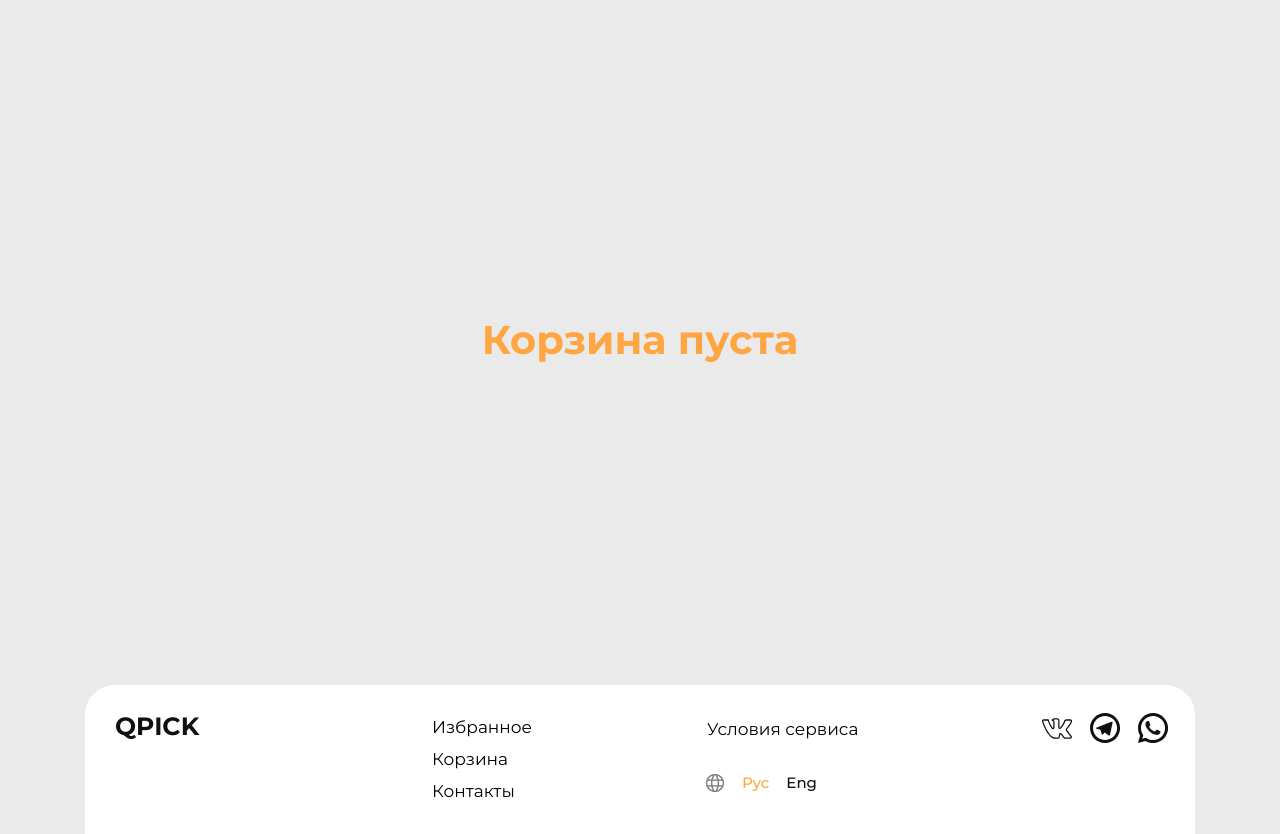
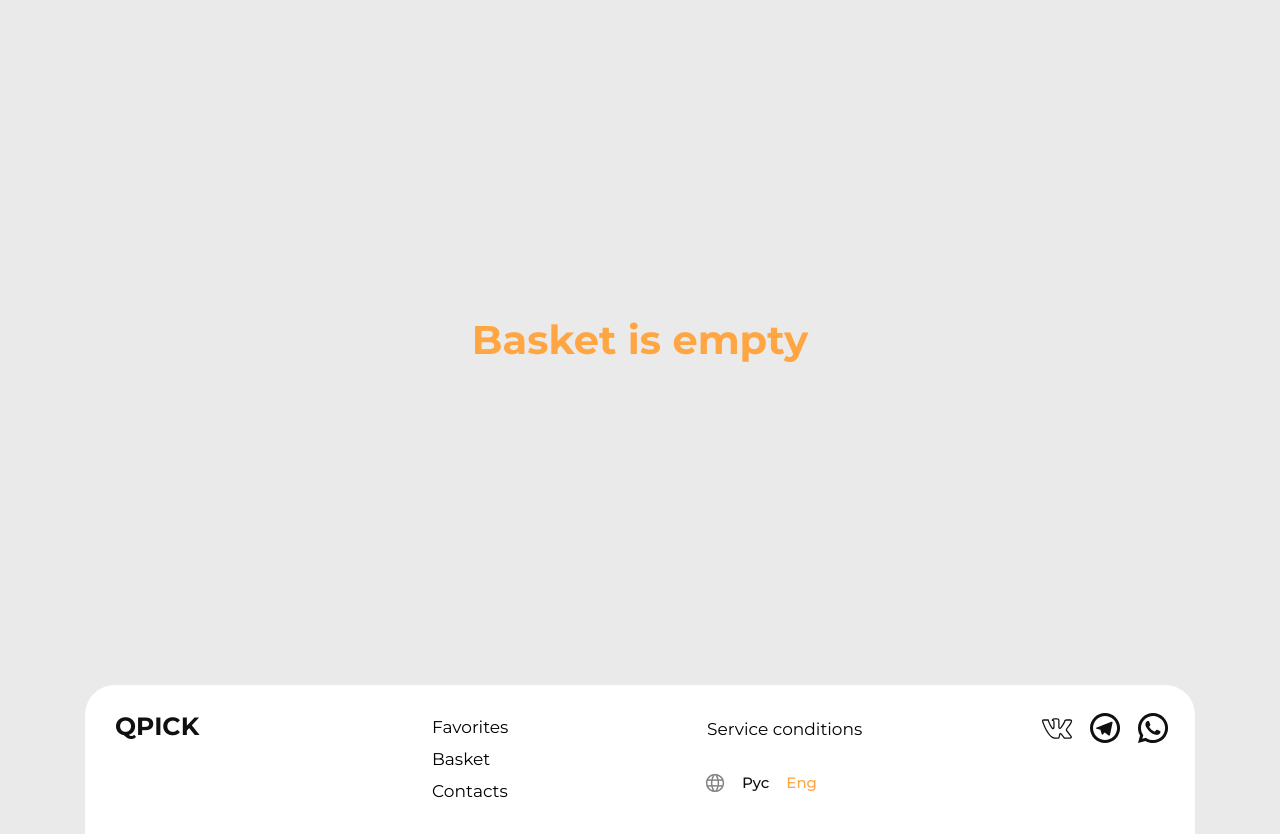
Before and after one commit to Gri12388/qpick, a plain HTML site: page qpick/cart.html in a window 1280 px wide. Shown: the part 66-900 px from the top of the page. Drawn offline with Linux system fonts and the light colour scheme.

Commit message:
feat: make language switcher

```diff
--- a/qpick/assets/js/cart.js
+++ b/qpick/assets/js/cart.js
@@ -186,7 +186,9 @@ function makeOder() {
   data.showGoodsAmount(cart);
 
   display.classList.add('cart-empty');
-  display.textContent = 'Заказ оформлен';
+  display.dataset.translate = '10';
+  display.textContent = data.translation[+display.dataset.translate][+localStorage.getItem('lang12388')];
+
 }
 
 
@@ -202,22 +204,25 @@ function makeOder() {
 function init() {
   if (!sessionStorage.getItem('basket')) sessionStorage.setItem('basket', JSON.stringify([]));
 
+  if (!localStorage.getItem('lang12388')) localStorage.setItem('lang12388', '1');
+
   if (JSON.parse(sessionStorage.getItem('basket')).length === 0) {
     display.classList.add('cart-empty');
-    display.textContent = 'Корзина пуста';
+    display.dataset.translate = '9'
+    display.textContent = data.translation[+display.dataset.translate][+localStorage.getItem('lang12388')];
   }
   else {
     if (display.classList.contains('cart-empty')) display.classList.remove('cart-empty');
     display.innerHTML = `<div class="cart__goods">
-    <h3 class="cart__basket">Корзина</h3>
+    <h3 class="cart__basket" data-translate="4">Корзина</h3>
     </div>
     <div class="cart__result">
     <div class="cart__total">
       <div class="cart__bill">
-        <p class="cart__res">ИТОГО</p>
+        <p class="cart__res" data-translate="7">ИТОГО</p>
         <p class="cart__sum"></p>
       </div>
-      <button class="cart__button hover">Перейти к оформлению</button>
+      <button class="cart__button hover" data-translate="8">Перейти к оформлению</button>
     </div>
     </div>`;
 
@@ -236,6 +241,10 @@ function init() {
 
   data.showGoodsAmount(cart);
 
+  data.translateText(document.getElementsByTagName('body'));
+
+  document.querySelectorAll('.footer__lang').forEach(item=>item.addEventListener('click', data.switchLanguage));
+
 };
 
 
--- a/qpick/assets/js/data.js
+++ b/qpick/assets/js/data.js
@@ -50,7 +50,19 @@ export const goods = [
     discount: null,
   }
 ]; // Database of goods / База данных товаров
-
+export const translation = [
+  ['Наушники', 'Headphones'],                       //0
+  ['Беспроводные наушники', 'Wireless headphones'], //1
+  ['Купить', 'Buy'],                                //2
+  ['Избранное', 'Favorites'],                       //3
+  ['Корзина', 'Basket'],                            //4
+  ['Контакты', 'Contacts'],                         //5
+  ['Условия сервиса', 'Service conditions'],        //6
+  ['ИТОГО', 'IN TOTAL'],                            //7
+  ['Перейти к оформлению', 'Make order'],           //8
+  ['Корзина пуста', 'Basket is empty'],             //9
+  ['Заказ оформлен', 'Order has been made']         //10
+]
 
 
 //---------------------------- Functions ----------------------------
@@ -69,3 +81,32 @@ export function showGoodsAmount(where) {
     where.textContent = basket.reduce((sum, item)=>sum+item.count, 0);
   }
 }
+
+
+
+//--------------------------------------------------------------------
+// The function switches language at footer and translates page's text
+// Функция переключает язык в footer и переводит текст страницы
+export function switchLanguage(e) {
+  if (e.currentTarget.id === 'rus') localStorage.setItem('lang12388', '0');
+  else if (e.currentTarget.id === 'eng') localStorage.setItem('lang12388', '1');
+  translateText();
+}
+
+
+
+//--------------------------------------------------------------------
+// The function translates text of pages to appropriate language
+// Функция переводит текст сраниц на соответствующий язык
+export function translateText() {
+  document.querySelectorAll('[data-translate]').forEach(item=> {
+    item.textContent = translation[+item.dataset.translate][+localStorage.getItem('lang12388')];
+  });
+  document.querySelectorAll('.footer__lang').forEach(item=>{
+    if (item.classList.contains('footer__lang-chosen')) item.classList.remove('footer__lang-chosen');
+  })
+  switch (localStorage.getItem('lang12388')) {
+    case '0': document.getElementById('rus').classList.add('footer__lang-chosen'); break;
+    case '1': document.getElementById('eng').classList.add('footer__lang-chosen'); break;
+  }
+}
--- a/qpick/cart.html
+++ b/qpick/cart.html
@@ -51,20 +51,20 @@
         </div>
         <div class="footer__subcontainer-pages">
           <div class="footer__list-pages">
-            <a href="#" class="footer__line hover">Избранное</a>
-            <a href="#" class="footer__line hover">Корзина</a>
-            <a href="#" class="footer__line hover">Контакты</a>
+            <a href="#" class="footer__line hover" data-translate="3">Избранное</a>
+            <a href="#" class="footer__line hover" data-translate="4">Корзина</a>
+            <a href="#" class="footer__line hover" data-translate="5">Контакты</a>
           </div>
         </div>
       </div>
       <div class="footer__container-right">
         <div class="footer__subcontainer-config">
           <div class="footer__list-config">
-            <a href="#" class="footer__service hover">Условия сервиса</a>
+            <a href="#" class="footer__service hover" data-translate="6">Условия сервиса</a>
             <div class="footer__langbar">
               <img src="./assets/pics/png/globe.png" alt="globe" class="footer__globe">
-              <p class="footer__lang hover footer__lang-chosen">Рус</p>
-              <p class="footer__lang hover">Eng</p>
+              <p class="footer__lang hover footer__lang-chosen" id="rus">Рус</p>
+              <p class="footer__lang hover" id="eng">Eng</p>
             </div>
           </div>
         </div>
```
Also changed, not shown: qpick/assets/js/index.js (+7 -1 lines), qpick/index.html (+8 -8 lines).
